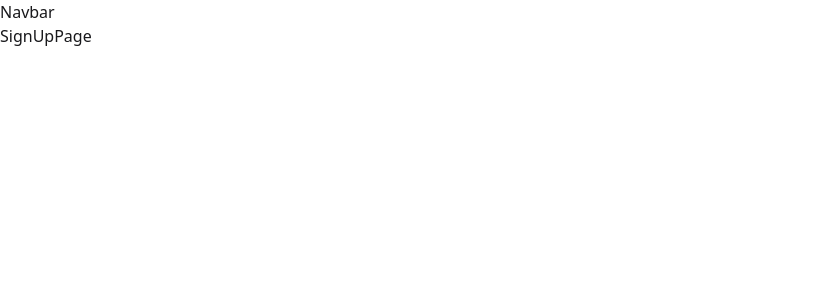
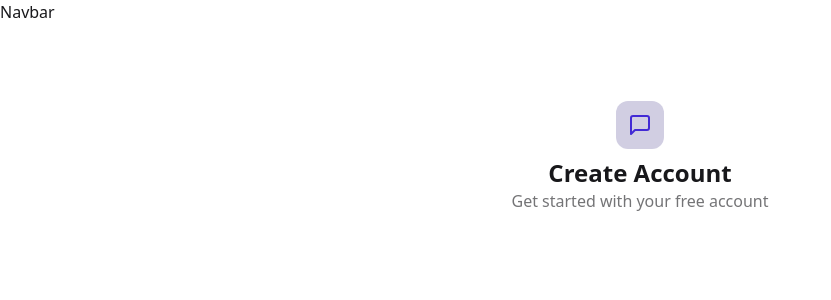
Before and after one commit to luis-ulian/Clave, a React (Vite) app in the folder frontend/: page /signup in a window 1280 px wide. Shown: the top 300 px of the page, without its empty margins (0-831 px from the left). Built offline with nearby package versions, Linux system fonts and the light colour scheme; no server answers.

Commit message:
starting SignUpPage and some ajusts

```diff
--- a/frontend/src/App.jsx
+++ b/frontend/src/App.jsx
@@ -32,10 +32,10 @@ const App = () => {
 
       <Routes>
         <Route path='/' element={authUser ? <HomePage/> : <Navigate to="/login"/>}/>
-        <Route path='/signup' element={<SignUpPage/>}/>
-        <Route path='/login' element={<LoginPage/>}/>
+        <Route path='/signup' element={!authUser ? <SignUpPage/> : <Navigate to="/"/>}/>
+        <Route path='/login' element={!authUser ? <LoginPage/> : <Navigate to="/"/>}/>
         <Route path='/settings' element={<SettingsPage/>}/>
-        <Route path='/profile' element={<ProfilePage/>}/>
+        <Route path='/profile' element={authUser ? <ProfilePage/> : <Navigate to="/login"/>}/>
       </Routes>
 
     </div>
--- a/frontend/src/pages/SignUpPage.jsx
+++ b/frontend/src/pages/SignUpPage.jsx
@@ -1,8 +1,35 @@
-import React from 'react'
+import {useState} from 'react'
+import {useAuthStore} from '../store/useAuthStore'
+import { MessageSquare } from 'lucide-react';
+import "../styles/SignUpPage.css"
 
 const SignUpPage = () => {
+  const [showPassword, setShowPassword] = useState(false);
+  const [formData, setFormData] = useState({
+    fullName: '',
+    email: '',
+    password: ''
+  });
+
+  const {signup, isSigningUp} = useAuthStore();
+
+  const validateForm = () => {
+
+  }
+  const handleSubmit = (e) => {
+    e.preventDefault();
+  }
   return (
-    <div>SignUpPage</div>
+    <div className='signup'>
+      {/* left side */}
+      <div className='leftColumn'>
+        <div className='logo'>
+            <MessageSquare className='size-6 text-primary'/>
+        </div>
+        <h1 className='text-2xl font-bold mt-2'>Create Account</h1>
+        <p className='text-base-content/60'>Get started with your free account</p>
+      </div>
+    </div>
   )
 }
 
--- a/frontend/src/store/useAuthStore.js
+++ b/frontend/src/store/useAuthStore.js
@@ -21,5 +21,9 @@ export const useAuthStore = create((set) => ({
         } finally {
             set({isCheckingAuth: false});
         }
+    },
+
+    signup: async (data) => {
+
     }
 }));
--- /dev/null
+++ b/frontend/src/styles/SignUpPage.css
@@ -0,0 +1,28 @@
+article{
+    width: clamp(200px, 50%, 600px);
+}
+
+.singup {
+    min-height: 100vh;
+}
+
+.leftColumn {
+    display: flex;
+    flex-direction: column;
+    justify-content: center;
+    align-items: center;
+    padding: 6%;
+    width: 100%;
+    gap: 3%;
+    text-align: center;
+}
+
+.logo {
+    width: 48px;
+    height: 48px;
+    border-radius: 12px;
+    box-shadow: inset 0 0 0 1000px rgba(29, 10, 111, 0.2);
+    display: flex;
+    align-items: center;
+    justify-content: center;
+}
```
